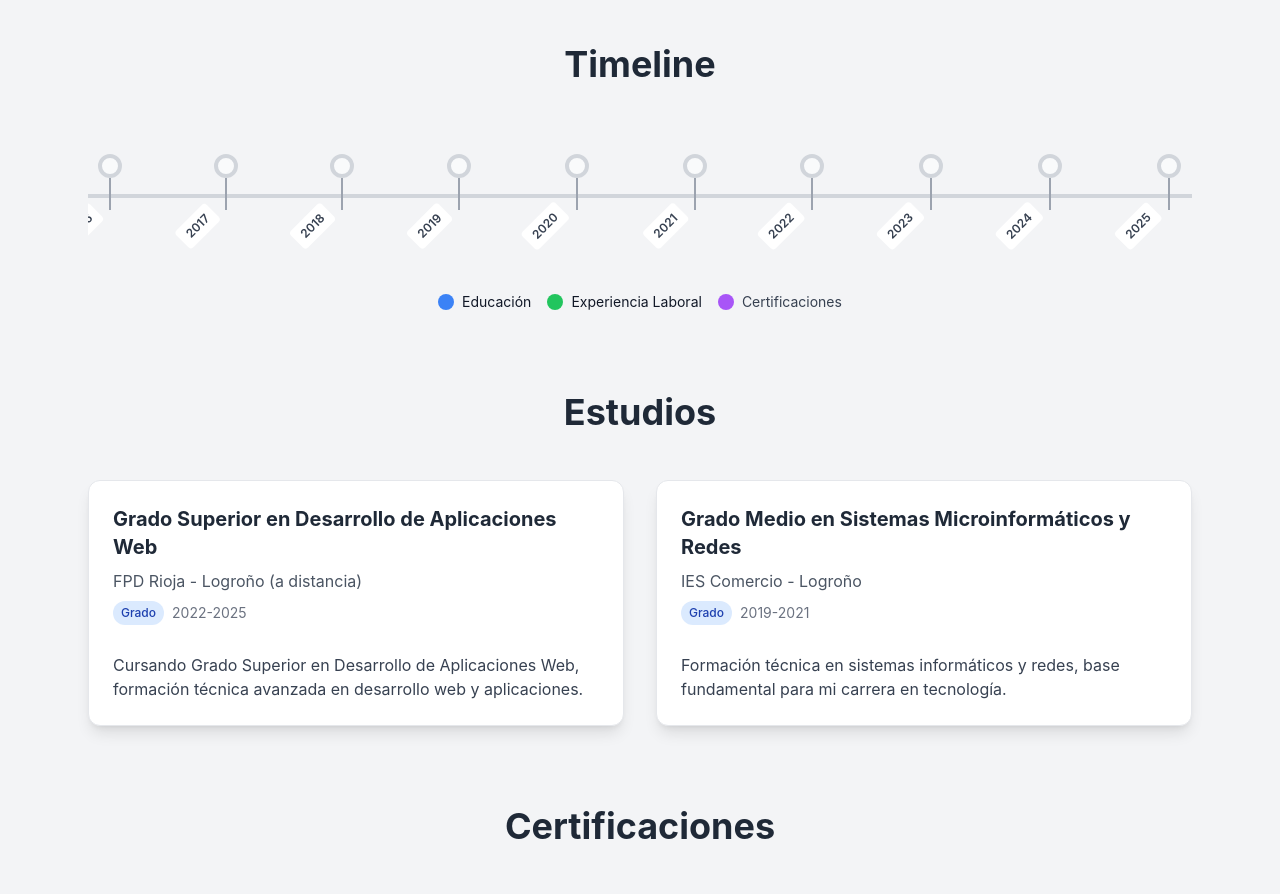
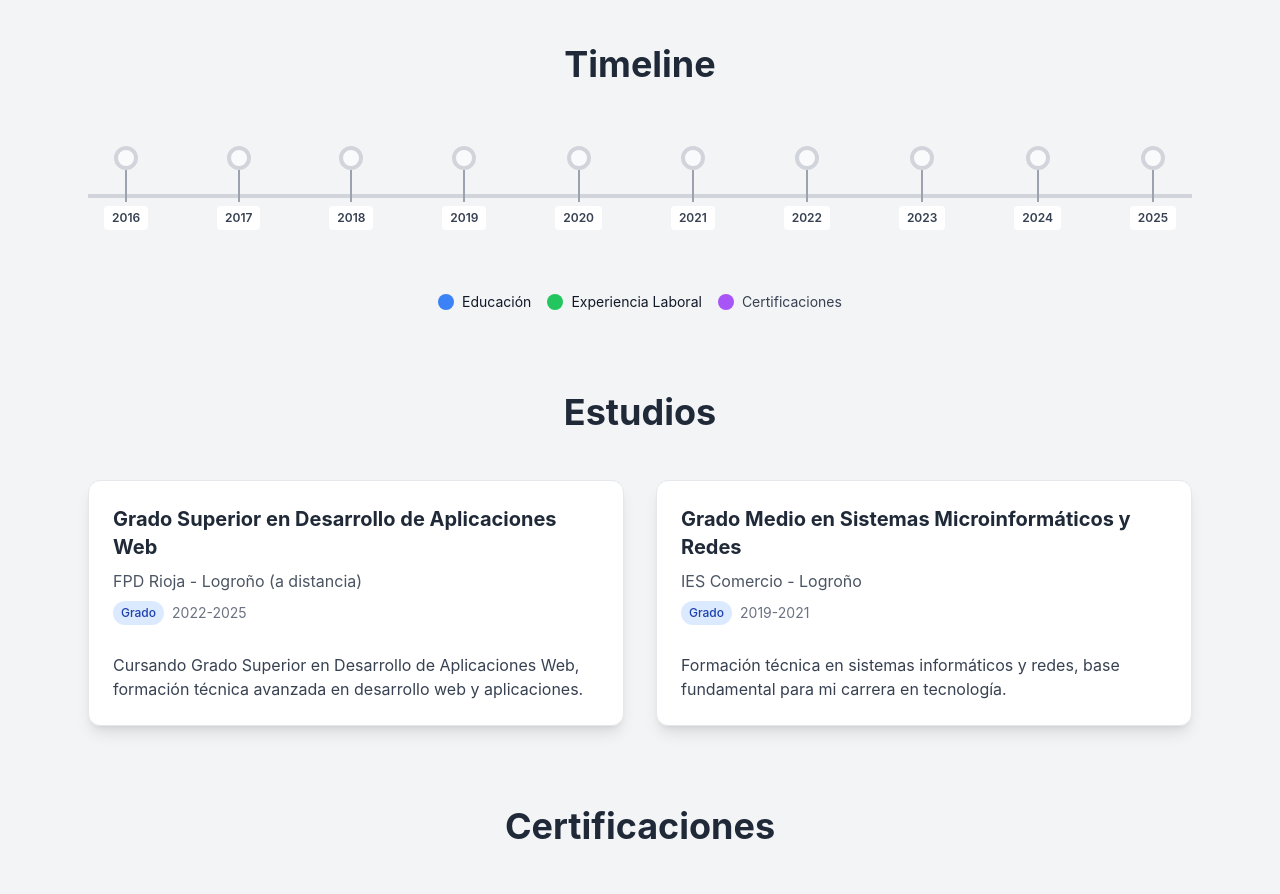
Before and after one commit to DiegoExtremiana/portfolioCompletoDiego, a React (Create React App) app: page / in a window 1280 px wide. Shown: the part 2060-2954 px from the top of the page. Built offline with nearby package versions, Linux system fonts and the light colour scheme; the HTML template or start-up script is replaced by a standard one.

Commit message:
feat: ajustar estilos de la línea de tiempo y permitir desplazamiento horizontal

```diff
--- a/src/components/Timeline.js
+++ b/src/components/Timeline.js
@@ -207,16 +207,16 @@ const Timeline = () => {
           Timeline
         </h2>
 
-        <div className="relative overflow-x-hidden"> {/* Añadido overflow-x-hidden para controlar desbordamiento */}
+        <div className="relative">
           {/* Línea de tiempo horizontal */}
           <div className="absolute left-0 right-0 top-1/2 h-1 bg-gray-300 dark:bg-gray-600 transform -translate-y-1/2 z-0"></div>
 
           {/* Marcadores de años */}
-          <div className="relative flex justify-between items-center h-32 overflow-x-hidden"> {/* Añadido overflow-x-hidden */}
+          <div className="relative flex justify-between items-center h-32 overflow-x-auto pb-4">
             {years.map((year, index) => (
               <div
                 key={year}
-                className="relative z-10 flex flex-col items-center flex-shrink-0"
+                className="relative z-10 flex flex-col items-center flex-shrink-0 mx-4"
               >
                 {/* Círculo del año */}
                 <div className={`
@@ -231,7 +231,7 @@ const Timeline = () => {
                 <div className="w-0.5 h-8 bg-gray-400 dark:bg-gray-500"></div>
 
                 {/* Año */}
-                <div className="text-xs font-semibold text-gray-700 dark:text-gray-300 bg-white dark:bg-gray-700 px-2 py-1 rounded mt-1 rotate-[-45deg] origin-center transform -translate-x-2/3">
+                <div className="text-xs font-semibold text-gray-700 dark:text-gray-300 bg-white dark:bg-gray-700 px-2 py-1 rounded mt-1">
                   {year}
                 </div>
               </div>
```
